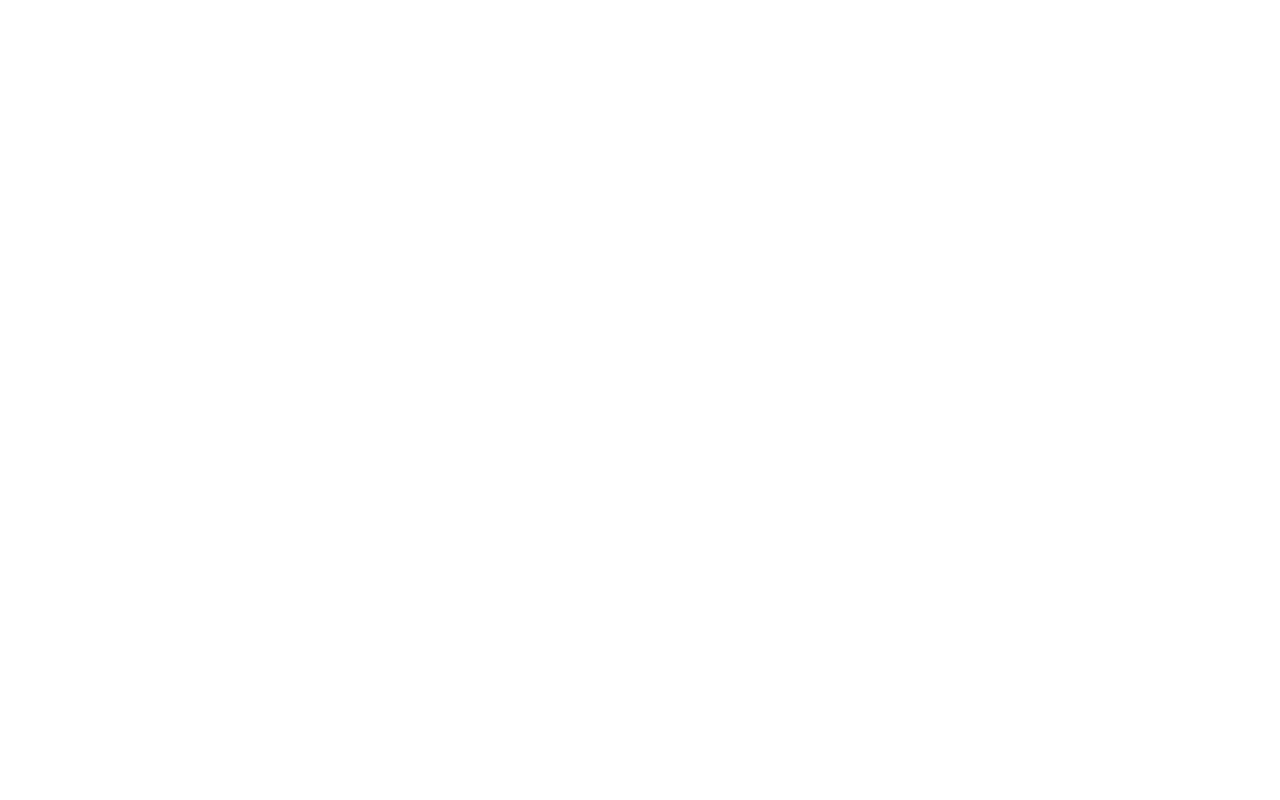
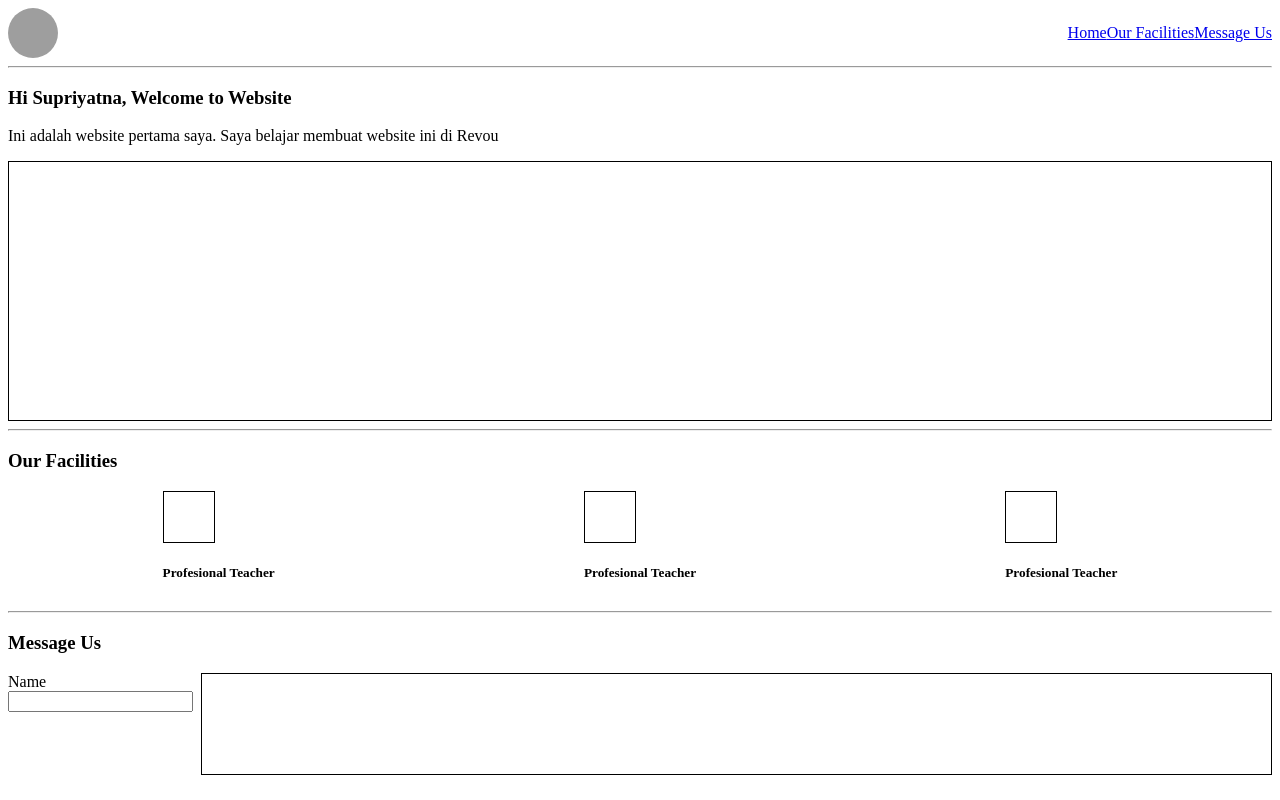
Before and after one commit to revou-fundamental-course/27-may-24-supriyatna13, a plain HTML site: page index.html in a window 1280 px wide. Drawn offline with Linux system fonts and the light colour scheme; grey boxes are pictures that could not be loaded.

Commit message:
inisiasi config

```diff
--- a/css/styles.css
+++ b/css/styles.css
@@ -1 +1,48 @@
-/*Ini Css */
+/* Ini CSS */
+
+nav{
+    display: flex;
+    justify-content: space-between;
+}
+nav>section {
+    display: flex;
+    align-items: center;
+}
+
+.logo-icon {
+    height: 50px;
+    width: 50px;
+    border-radius: 50%;
+    background-image: url(https://picsum.photos/200);
+    background-size: cover;
+    background-repeat: no-repeat;
+}
+
+
+.nav-item {
+    border: 1px solid black
+    padding: 8px
+}
+
+.banner-container {
+    height: 258px;
+    border: 1px solid black
+}
+
+.facility-list{
+    display: flex;
+    justify-content: space-around;
+}
+
+.form-result {
+    height: 100px;
+    border: 1px solid black
+}
+
+.message-us-section {
+    display: flex;
+}
+
+.result-container {
+    width: 100%;
+}
--- a/index.html
+++ b/index.html
@@ -3,11 +3,101 @@
 <head>
     <meta charset="UTF-8">
     <meta name="viewport" content="width=device-width, initial-scale=1.0">
-    <title>Supriyatna Portofolio
+    <title>Supriyatna Portofolio</title>
+    <link rel="stylesheet" href="css/styles.css">
+</head>
 
-    </title>
-</head>
 <body>
+    <nav>
+        <div class="logo-icon"> </div>
+
+        <section>
+            <a class="nav-item" href="#home">Home</a>
+            <a class="nav-item" href="#facilities">Our Facilities</a>
+            <a class="nav-item" href="#message-us">Message Us</a>
+
+        </section>
+    </nav>
+
+    <hr>
+    <section>
+
+        <!-- Home -->
+
+        <section id="home">
+            <header>
+                <h1>Hi Supriyatna, Welcome to Website</h1>
+            </header>
+
+            <article>
+                <p>Ini adalah website pertama saya. Saya belajar membuat website ini di Revou</p>
+
+                <div class="banner-container">
+
+                </div>
+            </article>
+        </section>
+
+        <hr>
+
+        <!-- Our Facilities -->
+
+        <section id="facilities">
+            <header>
+                <h1>Our Facilities</h1>
+            </header>
+            <article class="facility-list">
+                <div>
+                    <div style="width: 50px; height: 50px; border: 1px solid black;"></div>
+                <h5>Profesional Teacher</h5>
+
+                </div>
+
+                <div>
+                    <div style="width: 50px; height: 50px; border: 1px solid black;"></div>
+                <h5>Profesional Teacher</h5>
+
+                </div>
+
+                <div>
+                    <div style="width: 50px; height: 50px; border: 1px solid black;"></div>
+                <h5>Profesional Teacher</h5>
+
+                </div>
+
+            </article>
+        </section>
+
+        <hr>
+
+        <!-- Message Us -->
+
+        <section id="message-us">
+            <header>
+                <h1>Message Us</h1>
+            </header>
+
+            <section class="message-us-section">
+                <!-- Form -->
+                <section>
+                    <form>
+                        <label>Name</label>
+                        <input />
+                    </form>
+                </section>
+
+                <!-- Result -->
+                <section class="result-container">
+                    <div class="form-result"
+                </section>
+            </section>
+        </section>
+
+    </section>
+
+    <footer>
+
+    </footer>
 
 </body>
 </html>
```
